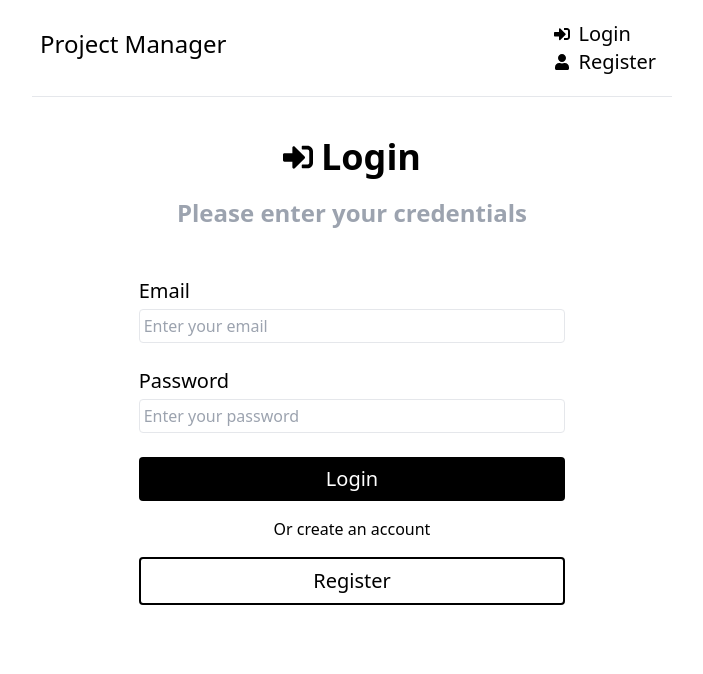
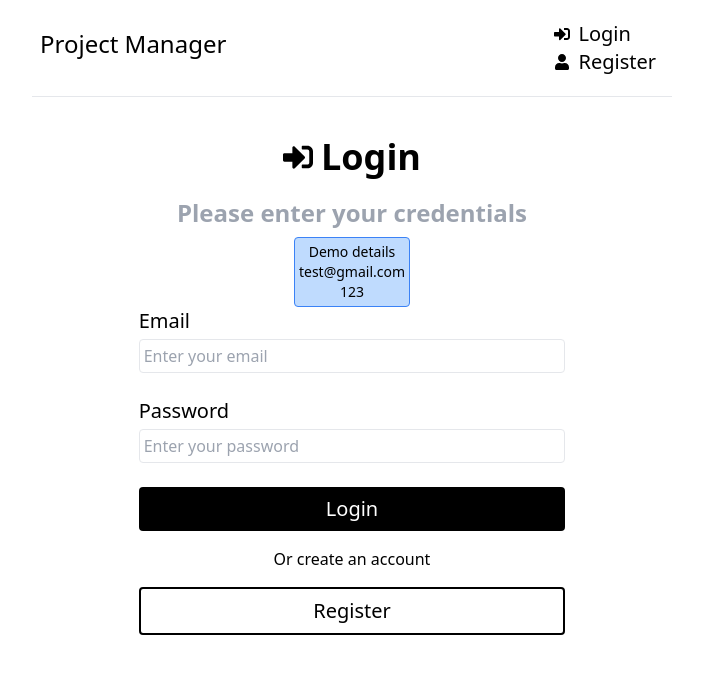
Before and after one commit to JamesIde/get-tracked, a React (Create React App) app in the folder client/: page /login in a window 1280 px wide. Shown: the top 674 px of the page, without its empty margins (288-991 px from the left). Built offline with nearby package versions, Linux system fonts and the light colour scheme.

Commit message:
fix readme added demo details

```diff
--- a/client/src/Pages/Login.jsx
+++ b/client/src/Pages/Login.jsx
@@ -57,8 +57,13 @@ function Login() {
           <p className="text-2xl font-bold text-gray-400">
             Please enter your credentials
           </p>
+          <div className="mt-2 bg-blue-200 rounded w-max mx-auto p-1 border-[1px] border-blue-500 text-sm">
+            <p>Demo details</p>
+            <p>test@gmail.com</p>
+            <p>123</p>
+          </div>
         </div>
-        <div className="w-8/12 mx-auto mt-12">
+        <div className="w-8/12 mx-auto">
           <div className="form-group">
             <form onSubmit={handleSubmit}>
               <div className="form-group-item">
--- a/client/src/Pages/Project.jsx
+++ b/client/src/Pages/Project.jsx
@@ -12,12 +12,16 @@ import {
 import Spinner from "../Components/Spinner"
 import { clearComments } from "../features/comments/commentSlice"
 import { FaPencilAlt } from "react-icons/fa"
+import PieChart from "../Components/Charts/PieChart"
+import CalcTicketPriority from "../Components/Charts/CalcTicketPriority"
 
 function Project() {
   // Url params
   const { projectId } = useParams()
   const dispatch = useDispatch()
 
+  const [ticketData, setTicketData] = useState()
+  const [copyTicketData, setCopyTicketData] = useState()
   // Get access to global state
   const { project, isLoading, isError, message } = useSelector(
     state => state.projectReducer
@@ -51,14 +55,19 @@ function Project() {
     return <Spinner />
   }
 
+  const checkTicketLoad = () => {
+    const ticketGraph = JSON.parse(localStorage.getItem("tickets"))
+  }
+
   return (
     <div className="xl:w-5/12 lg:w-10/12 md:w-10/12 mx-auto p-1">
       {/* <PieChart chartData={ticketData} /> */}
+
       <h1 className="font-bold text-3xl text-center mt-5 mb-2">
         Project Name: {project.name}
       </h1>
       <p className="mt-1 mb-2 text-center"> Project ID: {project._id}</p>
-      <hr className="mb-2" />
+      <hr />
       <div className="flex flex-row justify-between">
         {project.status === "In Progress" ? (
           <p className="mt-1 mb-5 p-1 rounded bg-green-300 text-black font-bold">
--- a/client/src/features/tickets/ticketSlice.js
+++ b/client/src/features/tickets/ticketSlice.js
@@ -12,7 +12,7 @@ const initialState = {
   Success: false,
   Message: "",
   ticketLoader: false,
-  ticketPriorityCount: [],
+  ticketPriorityCount: null,
 }
 
 const ticketSlice = createSlice({
--- a/client/src/index.js
+++ b/client/src/index.js
@@ -11,5 +11,6 @@ const root = createRoot(container)
 root.render(
   <Provider store={store}>
     <App />
+    <React.StrictMode />
   </Provider>
 )
```
Also changed, not shown: 1 other file (tests, documents, lock files or other folders).
